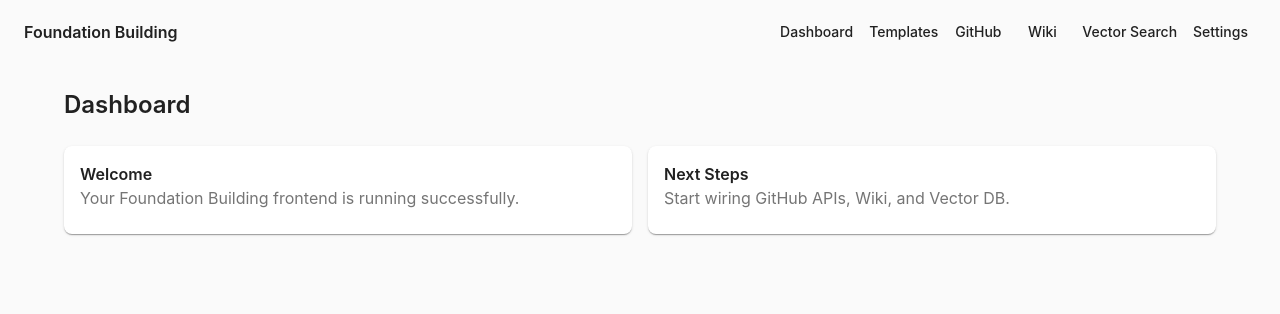
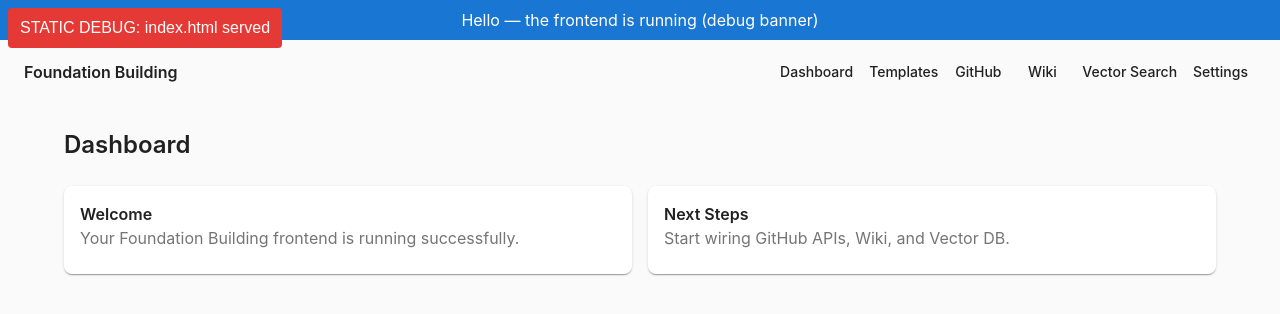
Before and after one commit to wasim-s-creator/foundation-building-frontend, a React (Create React App) app: page / in a window 1280 px wide. Shown: the top 314 px of the page. Built offline with nearby package versions, Linux system fonts and the light colour scheme.

Commit message:
fix: change in app.tsx

```diff
--- a/public/index.html
+++ b/public/index.html
@@ -24,6 +24,8 @@
   </head>
   <body>
     <noscript>You need to enable JavaScript to run this app.</noscript>
+    <!-- Static debug banner so we can confirm the HTML is served even if React fails -->
+    <div id="static-debug" style="position:fixed;top:8px;left:8px;z-index:9999;background:#e53935;color:#fff;padding:8px 12px;border-radius:4px;font-family:Arial,Helvetica,sans-serif;">STATIC DEBUG: index.html served</div>
     <div id="root"></div>
   </body>
 </html>
--- a/src/App.tsx
+++ b/src/App.tsx
@@ -1,6 +1,6 @@
 import React, { Suspense } from 'react';
 import { Routes, Route, Navigate } from 'react-router-dom';
-import { Box } from '@mui/material';
+import { Box, Typography } from '@mui/material';
 import { Layout } from './components/Layout';
 import { LoadingSpinner } from './components/LoadingSpinner';
 import { useAuthStore } from './store/authStore';
@@ -45,6 +45,10 @@ const ProtectedRoute: React.FC<{ children: React.ReactNode }> = ({ children }) =
 const App: React.FC = () => {
   return (
     <div className="App">
+      {/* Debug banner to confirm the app is rendering */}
+      <Box sx={{ width: '100%', bgcolor: 'primary.main', color: 'primary.contrastText', py: 1, textAlign: 'center' }}>
+        <Typography variant="body1">Hello — the frontend is running (debug banner)</Typography>
+      </Box>
       <Routes>
         {/* Public routes */}
         <Route
```
Also changed, not shown: src/index.tsx (+8 -5 lines).
